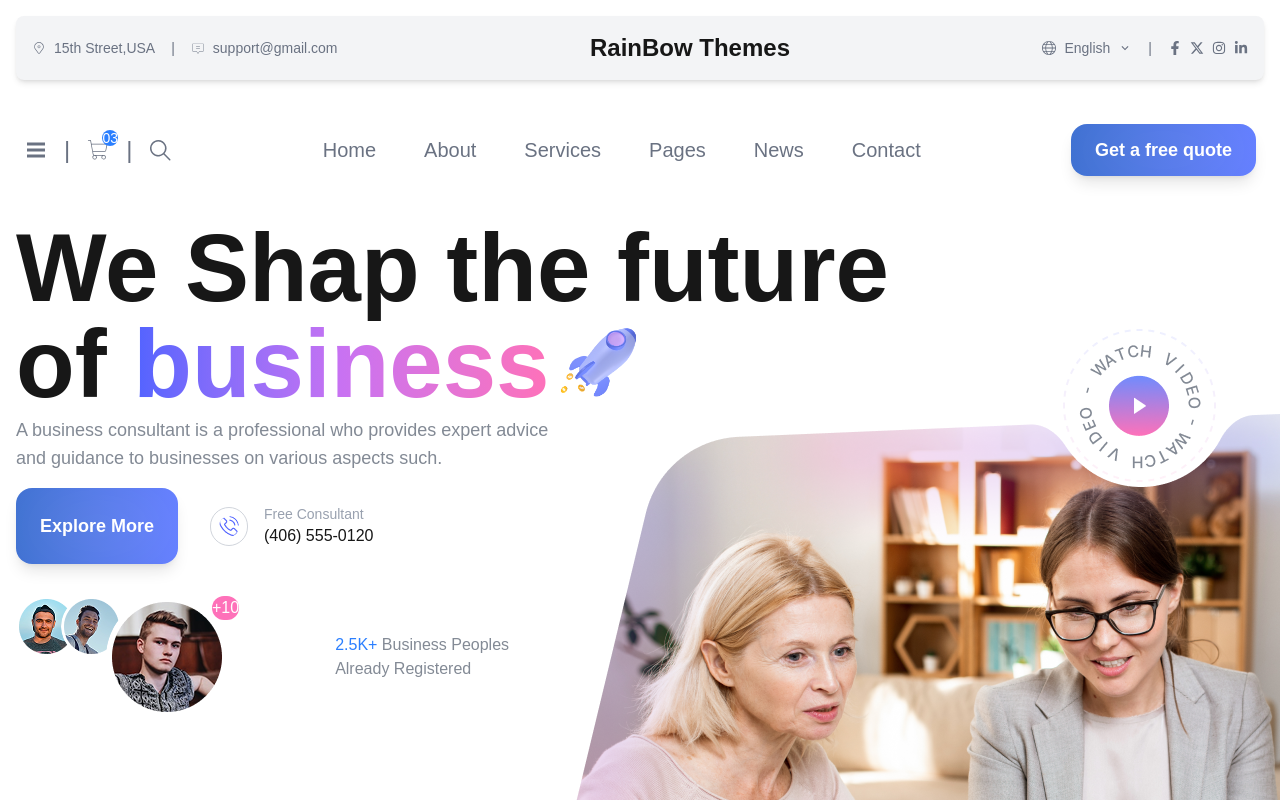
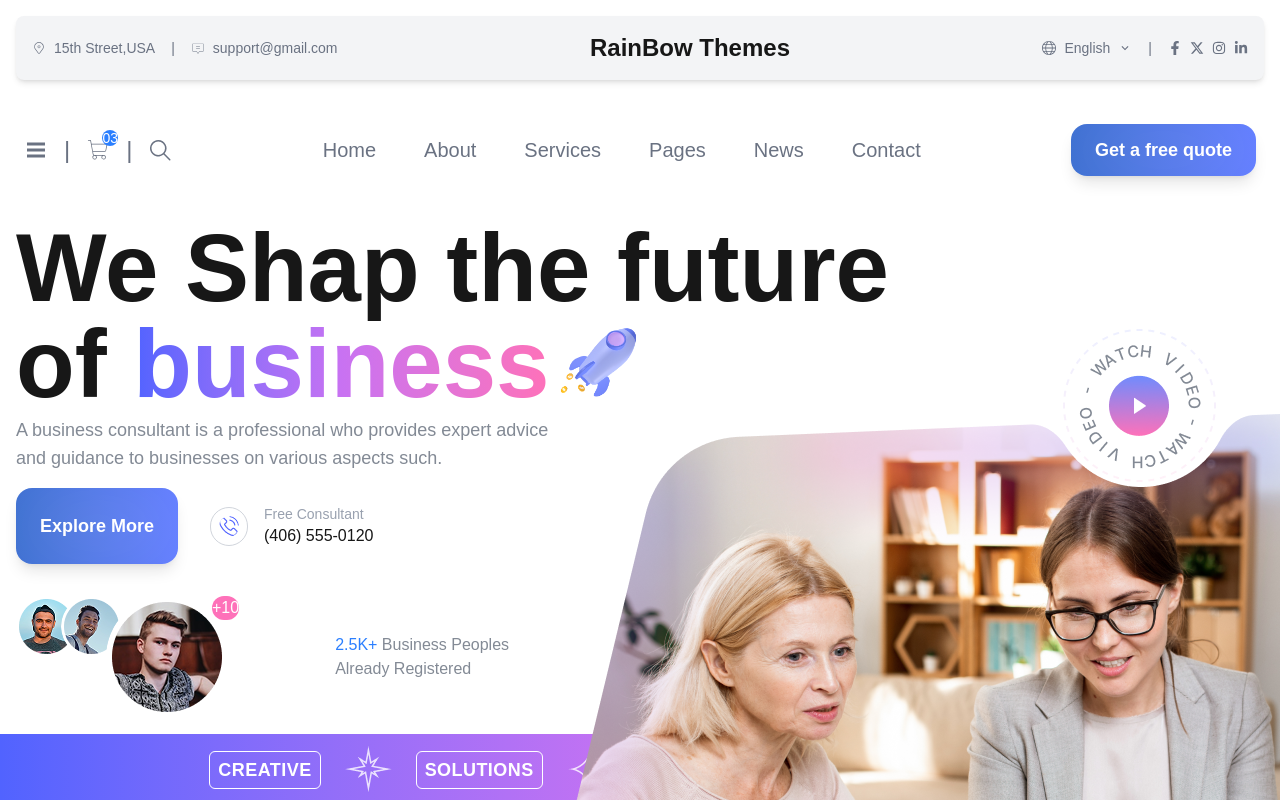
Before and after one commit to enamulhimel/rainbow-themes-test, a Next.js app: page / in a window 1280 px wide. Shown: the top 800 px of the page. Built offline with nearby package versions, Linux system fonts and the light colour scheme.

Commit message:
gradient banner added

```diff
--- a/src/app/page.tsx
+++ b/src/app/page.tsx
@@ -1,4 +1,5 @@
 import Header from "@/components/sections/header/Header";
+
 
 
 
--- /dev/null
+++ b/src/components/sections/banner/GradientBanner.tsx
@@ -0,0 +1,21 @@
+import React from 'react';
+import union from '../../../app/Union.png'
+import star from '../../../app/Star 4.png'
+
+const GradientBanner: React.FC = () => {
+  return (
+    <div className="w-full bg-gradient-to-r from-[#5163FF] via-[#C872F2] to-[#FE71B9] py-3 px-4">
+      <div className="flex flex-wrap justify-center items-center gap-6 text-white uppercase font-bold text-sm sm:text-base md:text-lg tracking-wide">
+        <span className="border border-white px-2 py-1 rounded-md">Creative</span>
+        <span className="text-2xl"><img src={union.src} alt="" /></span>
+        <span className="border border-white px-2 py-1 rounded-md">Solutions</span>
+        <span className="text-2xl"><img src={star.src} alt="" /></span>
+        <span className="border border-white px-2 py-1 rounded-md">Expert Guidance</span>
+        <span className="text-2xl"><img src={union.src} alt="" /></span>
+        <span className="border border-white px-2 py-1 rounded-md">Consulting</span>
+      </div>
+    </div>
+  );
+};
+
+export default GradientBanner;
--- a/src/components/sections/header/Header.tsx
+++ b/src/components/sections/header/Header.tsx
@@ -2,6 +2,7 @@ import Company from '@/components/common/Company'
 import React from 'react'
 import Navbar from './Navbar'
 import HeroSection from './HeroSection'
+import GradientBanner from '../banner/GradientBanner'
 
 const Header = () => {
   return (
@@ -9,6 +10,7 @@ const Header = () => {
         <Company/>
         <Navbar/>
         <HeroSection/>
+        <GradientBanner/>
     </div>
   )
 }
--- a/src/components/sections/header/HeroSection.tsx
+++ b/src/components/sections/header/HeroSection.tsx
@@ -9,6 +9,7 @@ import image2 from '../../../app/image-2.png'
 import image3 from '../../../app/image-3.png'
 import banner from '../../../app/Banner Img.png'
 import circleWatch from '../../../app/Circle Button.png'
+import GradientBanner from '../banner/GradientBanner'
 
 
 const HeroSection = () => {
@@ -45,6 +46,7 @@ const HeroSection = () => {
                 <div className='absolute right-9 -top-100'><img src={circleWatch.src} alt="" /></div>
             </div>
     </div>
+
     </CommonWrapper>
   )
 }
```
Also changed, not shown: src/app/Star 4.png (added), src/app/Union.png (added).
